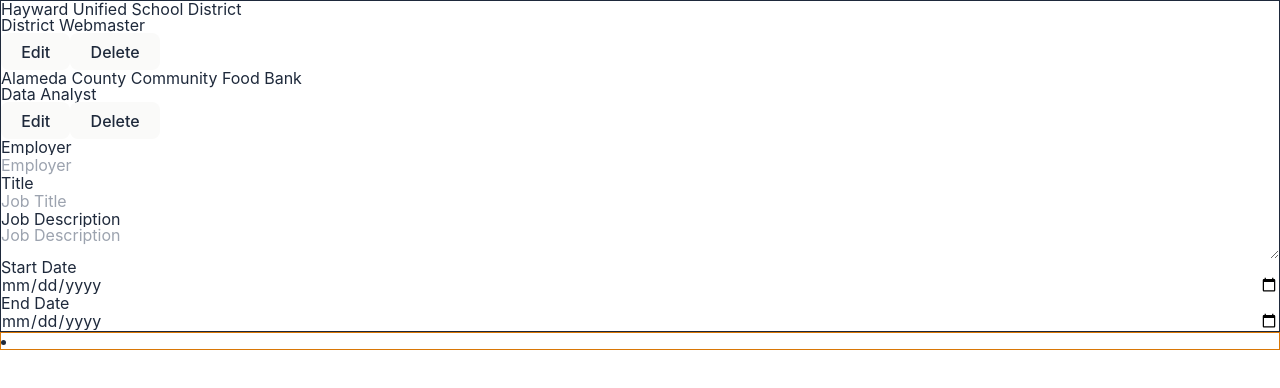
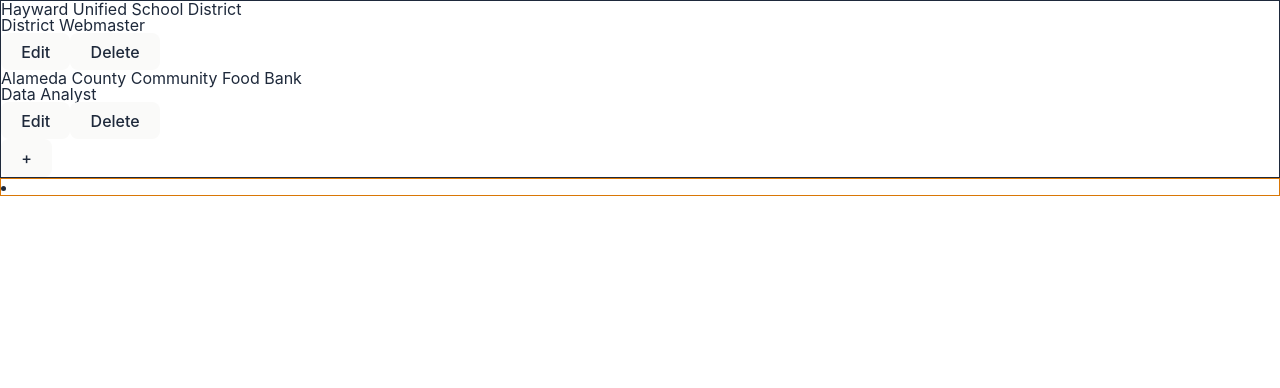
Before and after one commit to daniel-citrus/Odin-s-CV, a React (Vite) app: page / in a window 1280 px wide. Shown: the top 388 px of the page. Built offline with nearby package versions, Linux system fonts and the light colour scheme.

Commit message:
practical input form and list

```diff
--- a/src/components/Resume.jsx
+++ b/src/components/Resume.jsx
@@ -4,12 +4,12 @@ import PracticalOutput from './resumeSections/PracticalOutput';
 
 export default function Resume() {
     return (
-        <form className='resume flex flex-col flex-nowrap gap-10 border border-solid border-amber-600'>
+        <div className='resume flex flex-col flex-nowrap gap-10 border border-solid border-amber-600'>
             {/*
             <GeneralOutput />
             <EducationalOutput />
              */}
             <PracticalOutput />
-        </form>
+        </div>
     );
 }
--- a/src/components/inputSections/EducationalInput.jsx
+++ b/src/components/inputSections/EducationalInput.jsx
@@ -1,7 +1,6 @@
 import { useContext, useState } from 'react';
 import { DataContext } from '../DataContext';
-import { v4 as uuid4 } from 'uuid';
-import InputListControls from './inputControls/InputListControls';
+import InputListControls from './inputSubComponents/InputListControls';
 
 export default function EducationalInput() {
     const { educationData, setEducationData } = useContext(DataContext);
--- a/src/components/inputSections/PracticalInput.jsx
+++ b/src/components/inputSections/PracticalInput.jsx
@@ -1,22 +1,58 @@
 import { useContext, useState } from 'react';
 import { DataContext } from '../DataContext';
-import InputListControls from './inputControls/InputListControls';
-import InputFormControls from './inputControls/InputFormControls';
+import { v4 as uuid4 } from 'uuid';
+
+import InputListControls from './inputSubComponents/InputListControls';
+import InputFormControls from './inputSubComponents/InputFormControls';
+import InputDataList from './inputSubComponents/InputDataList';
 
 export default function PracticalInput() {
     const { practicalData, setPracticalData } = useContext(DataContext);
 
-    const [prevData, setPrevData] = useState(
-        {}
-    ); /* Store previous data incase of edit cancel */
-
-    const [mode, setMode] = useState('idle'); /* 'idle', 'add', or 'edit' */
-
+    const [prevData, setPrevData] = useState({}); // Store previous data incase of edit cancel
+    const [mode, setMode] = useState('idle'); // 'idle', 'add', or 'edit'
     const [employer, setEmployer] = useState('');
     const [title, setTitle] = useState('');
     const [description, setDescription] = useState('');
     const [workStartDate, setWorkStartDate] = useState('');
     const [workEndDate, setWorkEndDate] = useState('');
+
+    const addNewData = () => {
+        clearForm();
+        setMode('add');
+    };
+
+    const handleAdd = () => {
+        const newID = uuid4();
+
+        setMode('idle');
+        setPracticalData([
+            ...practicalData,
+            {
+                id: newID,
+                employer,
+                title,
+                description,
+                workStartDate,
+                workEndDate,
+            },
+        ]);
+
+        clearForm();
+    };
+
+    const handleSave = () => {
+        setMode('idle');
+        setPrevData({});
+        clearForm();
+    };
+
+    const handleCancel = () => {
+        setPrevData({});
+        setMode('idle');
+        clearForm();
+        setPracticalData(updatePracticalData(prevData.id, prevData));
+    };
 
     const handleChange = (e) => {
         const target = e.target;
@@ -51,8 +87,16 @@ export default function PracticalInput() {
         setPracticalData(updatedData);
     };
 
+    function clearForm() {
+        setEmployer('');
+        setTitle('');
+        setDescription('');
+        setWorkStartDate('');
+        setWorkEndDate('');
+    }
+
     /**
-     *
+     * Replace existing data with newData using data id
      * @param {integer} id - ID of data being updated
      * @param {object} newData - object containing updated data property
      * @returns
@@ -82,7 +126,7 @@ export default function PracticalInput() {
             return;
         }
 
-        setPrevData({ ...data });
+        setPrevData({ ...data }); // remember previous data
         setMode('edit');
         setEmployer(data.employer);
         setTitle(data.title);
@@ -93,7 +137,7 @@ export default function PracticalInput() {
 
     return (
         <div className='practical'>
-            <ul className='practicalDataList'>
+            <InputDataList addNewData={addNewData}>
                 {practicalData.map((pd) => {
                     return (
                         <li key={pd.id}>
@@ -108,14 +152,17 @@ export default function PracticalInput() {
                                 </div>
                             </div>
                             <InputListControls
-                                disable={pd.id === prevData.id}
+                                disableEdit={pd.id === prevData.id}
                                 handleEdit={() => handleEdit(pd.id)}
                                 handleDelete={() => handleDelete(pd.id)}
                             />
                         </li>
                     );
                 })}
-            </ul>
+            </InputDataList>
+            {mode === 'idle' ? (
+                ''
+            ) : (
                 <form className='flex flex-col flex-nowrap'>
                     <label htmlFor='employer'>Employer</label>
                     <input
@@ -164,7 +211,15 @@ export default function PracticalInput() {
                         onChange={handleChange}
                     />
                 </form>
-            <InputFormControls />
+            )}
+            <InputFormControls
+                enableAdd={mode === 'add'}
+                enableSave={mode === 'edit'}
+                enableCancel={mode !== 'idle'}
+                handleAdd={handleAdd}
+                handleSave={handleSave}
+                handleCancel={handleCancel}
+            />
         </div>
     );
 }
--- a/src/components/inputSections/inputControls/InputFormControls.jsx
+++ /dev/null
@@ -1,16 +0,0 @@
-export default function InputFormControls({ status, handleAdd, handleCancel }) {
-    return (
-        <div className='inputFormButtons'>
-            {status === 'adding' ?? (
-                <button type='button' onClick={handleAdd}>
-                    Add
-                </button>
-            )}
-            {status === 'editing' ?? (
-                <button type='button' onClick={handleCancel}>
-                    Cancel
-                </button>
-            )}
-        </div>
-    );
-}
--- /dev/null
+++ b/src/components/inputSections/inputSubComponents/InputDataList.jsx
@@ -0,0 +1,12 @@
+export default function InputDataList({ children, addNewData }) {
+    return (
+        <div className='dataListContainer'>
+            <ul className='inputDataList'>{children}</ul>
+            <div className='dataListControls'>
+                <button type='button' onClick={addNewData}>
+                    +
+                </button>
+            </div>
+        </div>
+    );
+}
--- /dev/null
+++ b/src/components/inputSections/inputSubComponents/InputFormControls.jsx
@@ -0,0 +1,28 @@
+export default function InputFormControls({
+    enableAdd,
+    enableSave,
+    enableCancel,
+    handleAdd,
+    handleSave,
+    handleCancel,
+}) {
+    return (
+        <div className='inputFormButtons'>
+            {enableAdd && (
+                <button type='button' onClick={handleAdd}>
+                    Add
+                </button>
+            )}
+            {enableSave && (
+                <button type='button' onClick={handleSave}>
+                    Save
+                </button>
+            )}
+            {enableCancel && (
+                <button type='button' onClick={handleCancel}>
+                    Cancel
+                </button>
+            )}
+        </div>
+    );
+}
--- a/src/components/inputSections/inputControls/InputListControls.jsx
+++ b/src/components/inputSections/inputSubComponents/InputListControls.jsx
@@ -1,6 +1,5 @@
 export default function InputListControls({
-    disable,
-    currentlyEditingID,
+    disableEdit,
     handleEdit,
     handleDelete,
 }) {
@@ -8,8 +7,8 @@ export default function InputListControls({
         <div className='inputListItemControls'>
             <button
                 type='button'
-                className={disable ? 'bg-zinc-700' : ''}
-                disabled={disable}
+                className={disableEdit ? 'bg-zinc-700' : ''}
+                disabled={disableEdit}
                 onClick={handleEdit}
             >
                 Edit
```
Lines whose indentation alone changed are shown as unchanged.
